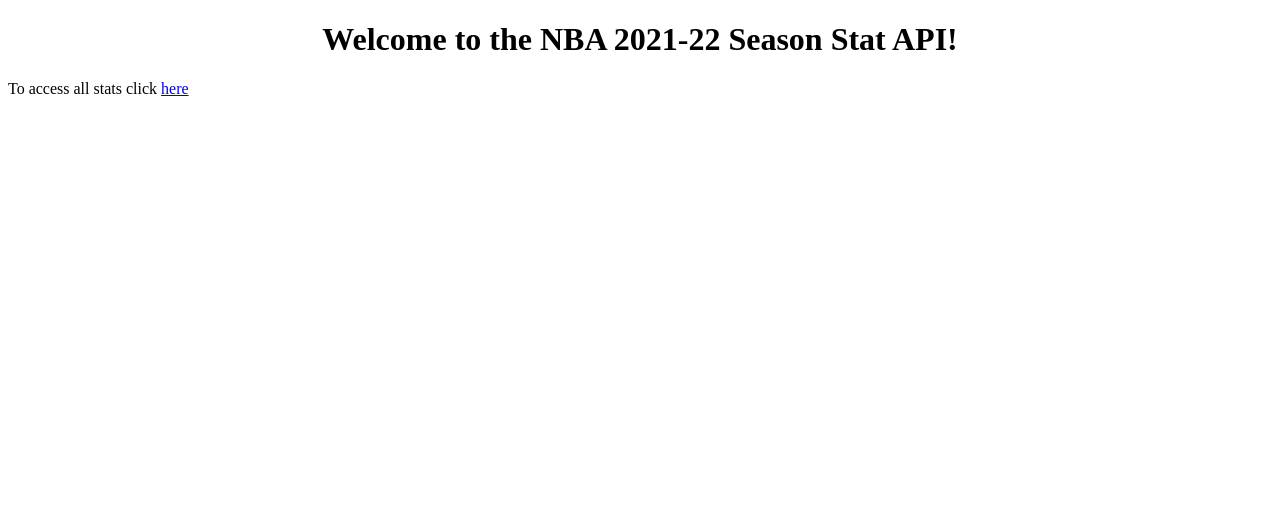
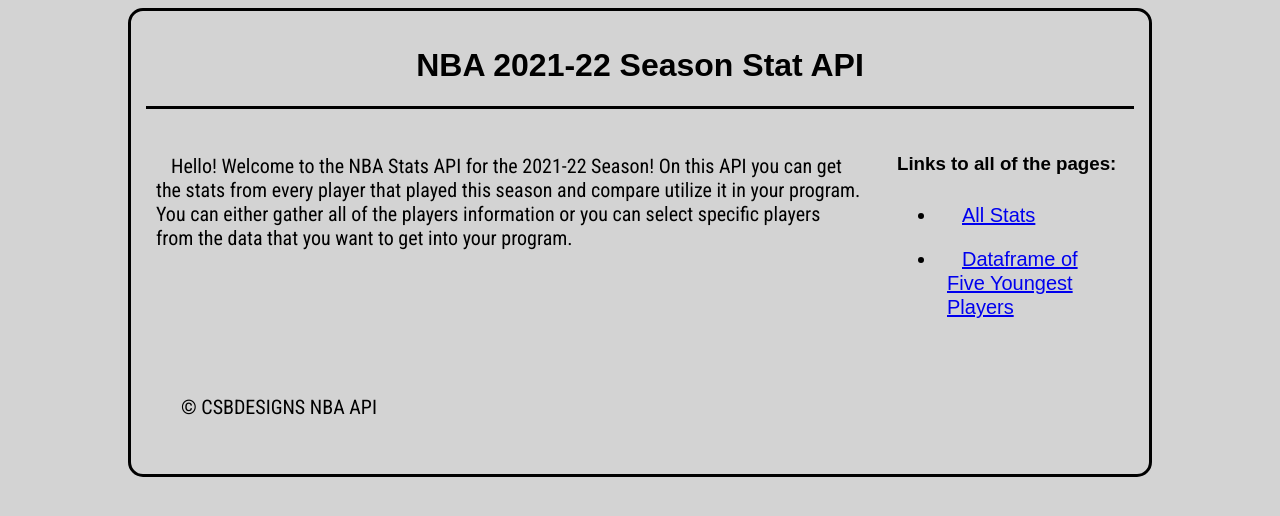
Before and after one commit to csblake/NBA_API, a Flask app: page / in a window 1280 px wide. Shown: the top 516 px of the page. Run offline with Flask 2, Linux system fonts and the light colour scheme.

Commit message:
Add files via upload

```diff
--- a/templates/index.html
+++ b/templates/index.html
@@ -3,13 +3,106 @@
 <head>
     <meta charset="UTF-8">
     <title>Home Page for NBA Stats API</title>
+
+    <link rel="stylesheet" href="style.css">
+    <link rel="preconnect" href="https://fonts.gstatic.com">
+    <link href="https://fonts.googleapis.com/css2?family=Roboto+Condensed&display=swap" rel="stylesheet">
+
+    <style>
+        * {
+          box-sizing: border-box;
+          font-family: Arial, Helvetica, sans-serif;
+        }
+
+        body {
+          background-color: lightgray;
+        }
+
+        header {
+            border-bottom: 3px solid black;
+        }
+
+        .container {
+          width: 1024px;
+          margin: 0 auto;
+          padding: 15px;
+          border: 3px solid black;
+          border-radius: 15px;
+        }
+
+        h1 {
+            text-align: center;
+        }
+
+        li {
+            padding: 10px;
+            font-family: 'Roboto Condensed', sans-serif;
+            text-indent: 15px;
+            font-size: 20px;
+        }
+
+        p {
+            padding: 10px;
+            font-family: 'Roboto Condensed', sans-serif;
+            text-indent: 15px;
+            font-size: 20px;
+        }
+
+        header {
+          margin-bottom: 15px;
+        }
+
+        main {
+          width: 75%;
+          padding: 0 15px 15px 0;
+          float: left;
+        }
+
+        aside {
+          width: 25%;
+          float: left;
+          padding: 10px;
+        }
+
+        footer {
+          padding: 10px;
+          clear: both;
+        }
+
+
+    </style>
+
 </head>
 
 <body>
 
-    <h1 style="text-align: center">Welcome to the NBA 2021-22 Season Stat API!</h1>
+<div class="container">
+    <header>
 
-    <p>To access all stats click <a href="http://127.0.0.1:5000/api/v1/resources/stats/all">here</a></p>
+        <h1>NBA 2021-22 Season Stat API</h1>
 
+    </header>
+
+    <main>
+
+        <p>Hello! Welcome to the NBA Stats API for the 2021-22 Season! On this API you can get the stats from every player that played this season and compare utilize it in your program. You can either gather all of the players information or you can select specific players from the data that you want to get into your program.</p>
+
+    </main>
+
+    <aside>
+        <h3>Links to all of the pages:</h3>
+        <ul>
+            <li><a href="http://127.0.0.1:5000/api/v1/resources/stats/all">All Stats</a></li>
+            <li><a href="http://127.0.0.1:5000/api/v1/resources/stats/dataframe">Dataframe of Five Youngest Players</a></li>
+        </ul>
+
+    </aside>
+
+    <footer>
+
+        <p>&copy; CSBDESIGNS NBA API</p>
+
+    </footer>
+</div>
 </body>
 </html>
```
